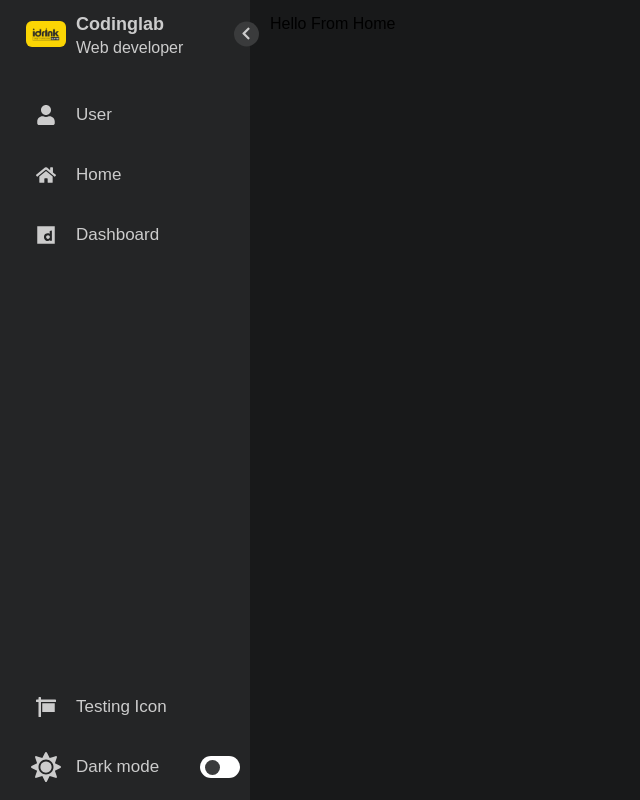
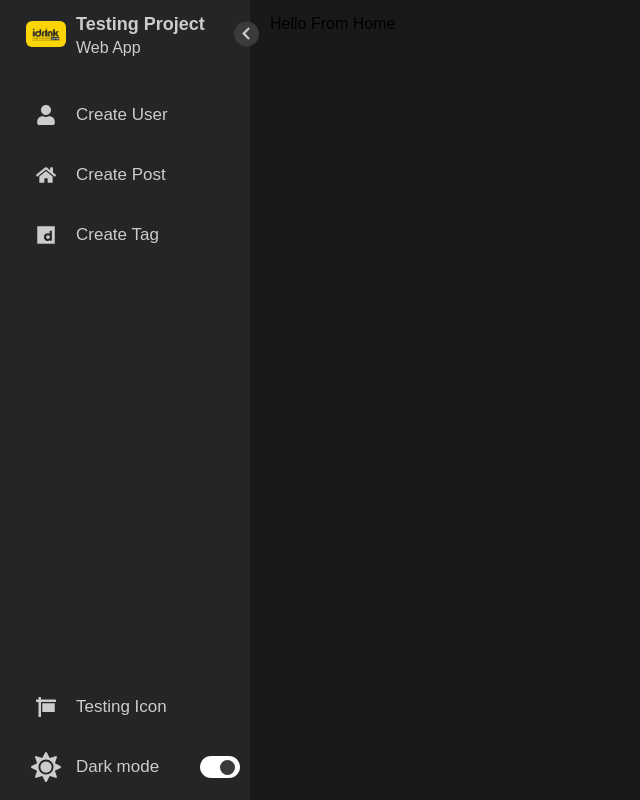
Before and after one commit to MhammdAli/my-app, a React (Create React App) app: page / in a window 1280 px wide. Both pictures are taken after a click on the element 84 px from the left and 34 px from the top of the page. Shown: the whole page, without its empty margins (0-640 px from the left). Built offline with nearby package versions, Linux system fonts and the light colour scheme.

Commit message:
updating sidebar component

```diff
--- a/src/components/SideBar.tsx
+++ b/src/components/SideBar.tsx
@@ -8,11 +8,13 @@ import React, { memo, useState } from 'react'
 import { FaChevronRight, FaDailymotion, FaHome, FaMoon, FaSign, FaSun, FaUser } from 'react-icons/fa';
 
 import Logo from 'assets/logo.jpg';
+import { useTheme } from 'hooks/useTheme';
 
 const SideBar = () => {
 
+    const {toggle,mode} = useTheme();
 
-    const [check , setCheck] = useState(false);
+    const [check, setCheck] = useState<boolean>(mode === 'dark');
 
     const [open,setOpen] = useState(false);
 
@@ -25,8 +27,8 @@ const SideBar = () => {
                   </span>
 
                   <div className="text logo-text">
-                      <span className="name">Codinglab</span>
-                      <span className="profession">Web developer</span>
+                      <span className="name">Testing Project</span>
+                      <span className="profession">Web App</span>
                   </div>
               </div>
 
@@ -38,9 +40,9 @@ const SideBar = () => {
             </Header>
 
             <Menu>
-              <Item title='User' Icon={<FaUser/>} to={'/create/user'} />
-              <Item title='Home' Icon={<FaHome/>} to={'/'}/>
-              <Item title='Dashboard' Icon={<FaDailymotion/>} to={'#'}/>
+              <Item title='Create User' Icon={<FaUser/>} to={'/create/user'} />
+              <Item title='Create Post' Icon={<FaHome/>} to={'/create/post'}/>
+              <Item title='Create Tag' Icon={<FaDailymotion/>} to={'/create/tag'}/>
             </Menu>
 
             <Footer>
@@ -54,7 +56,7 @@ const SideBar = () => {
                 <span className="mode-text text">Dark mode</span>
 
                 <Toggle open={check}  onClick={()=>{
-
+                    toggle?.();
                     setCheck(!check);
                 }}/>
 
```
